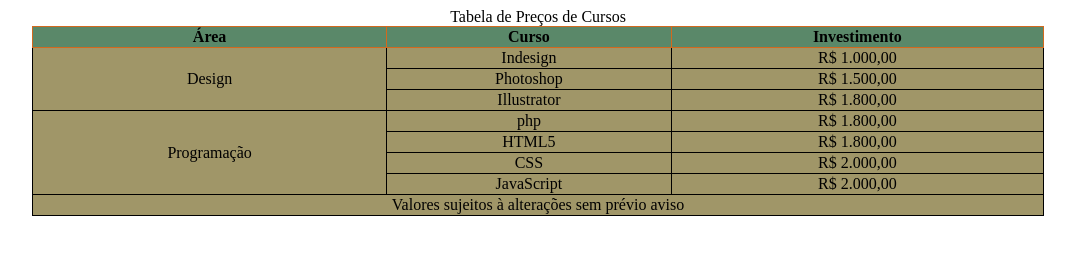
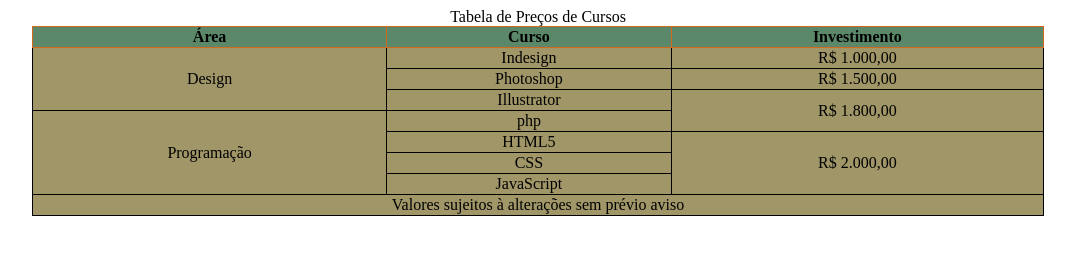
Before and after one commit to SorelleCastelle/Meu-Primeiro-Site, a plain HTML site: page Geral/10_Tabelas.html in a window 1280 px wide. Shown: the whole page, without its empty margins (102-1177 px from the left). Drawn offline with Linux system fonts and the light colour scheme.

```diff
--- a/Geral/10_Tabelas.html
+++ b/Geral/10_Tabelas.html
@@ -48,24 +48,21 @@
             </tr>
             <tr>
                 <td>Illustrator</td>
-                <td>R$ 1.800,00</td>
+                <td rowspan="2">R$ 1.800,00</td>
             </tr>
             <tr>
                 <td rowspan="4">Programação</td>
                 <td>php</td>
-                <td>R$ 1.800,00</td>
             </tr>
             <tr>
                 <td>HTML5</td>
-                <td>R$ 1.800,00</td>
+                <td rowspan="3">R$ 2.000,00</td>
             </tr>
             <tr>
                 <td>CSS</td>
-                <td>R$ 2.000,00</td>
             </tr>
             <tr>
                 <td>JavaScript</td>
-                <td>R$ 2.000,00</td>
             </tr>
         </tbody>
 
```
